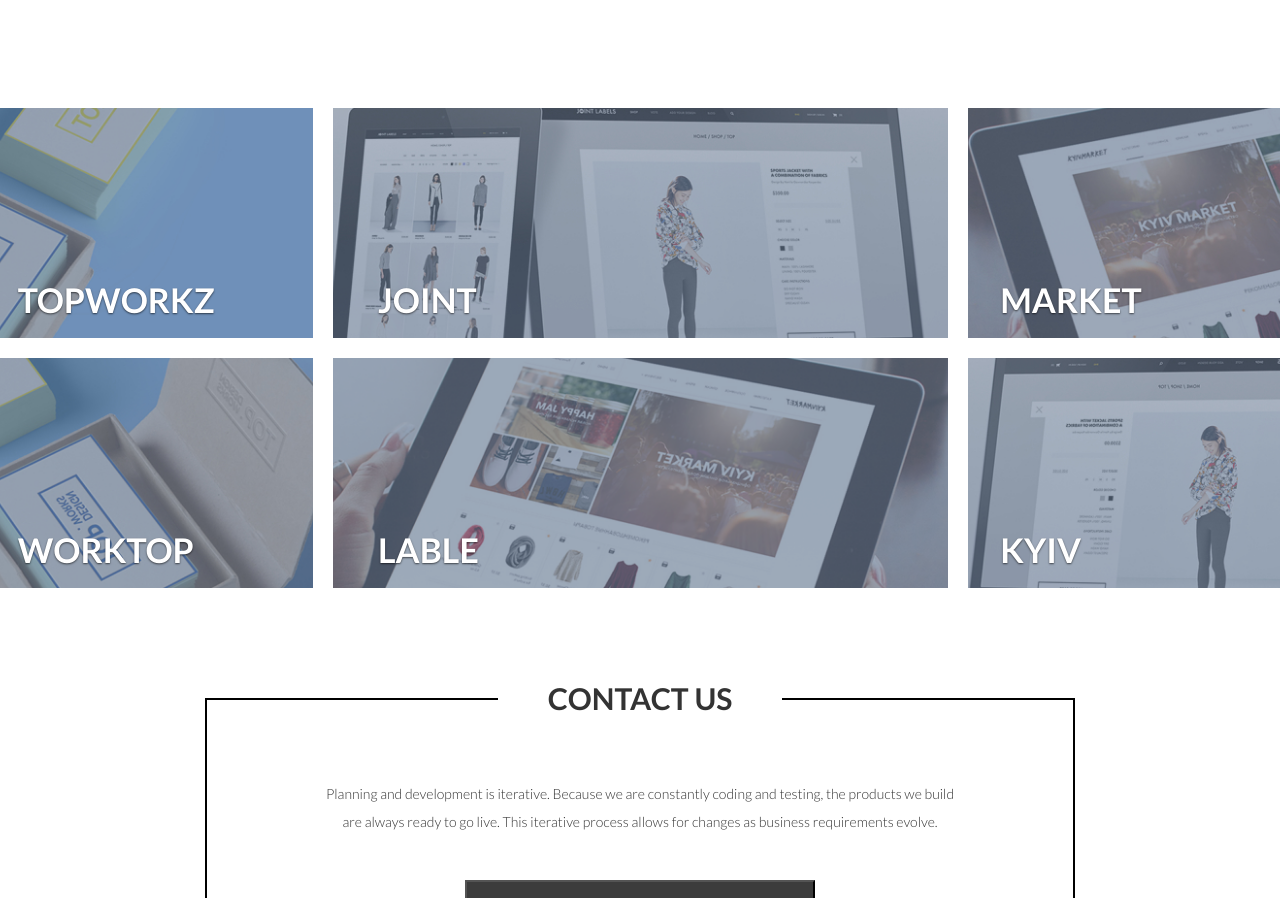
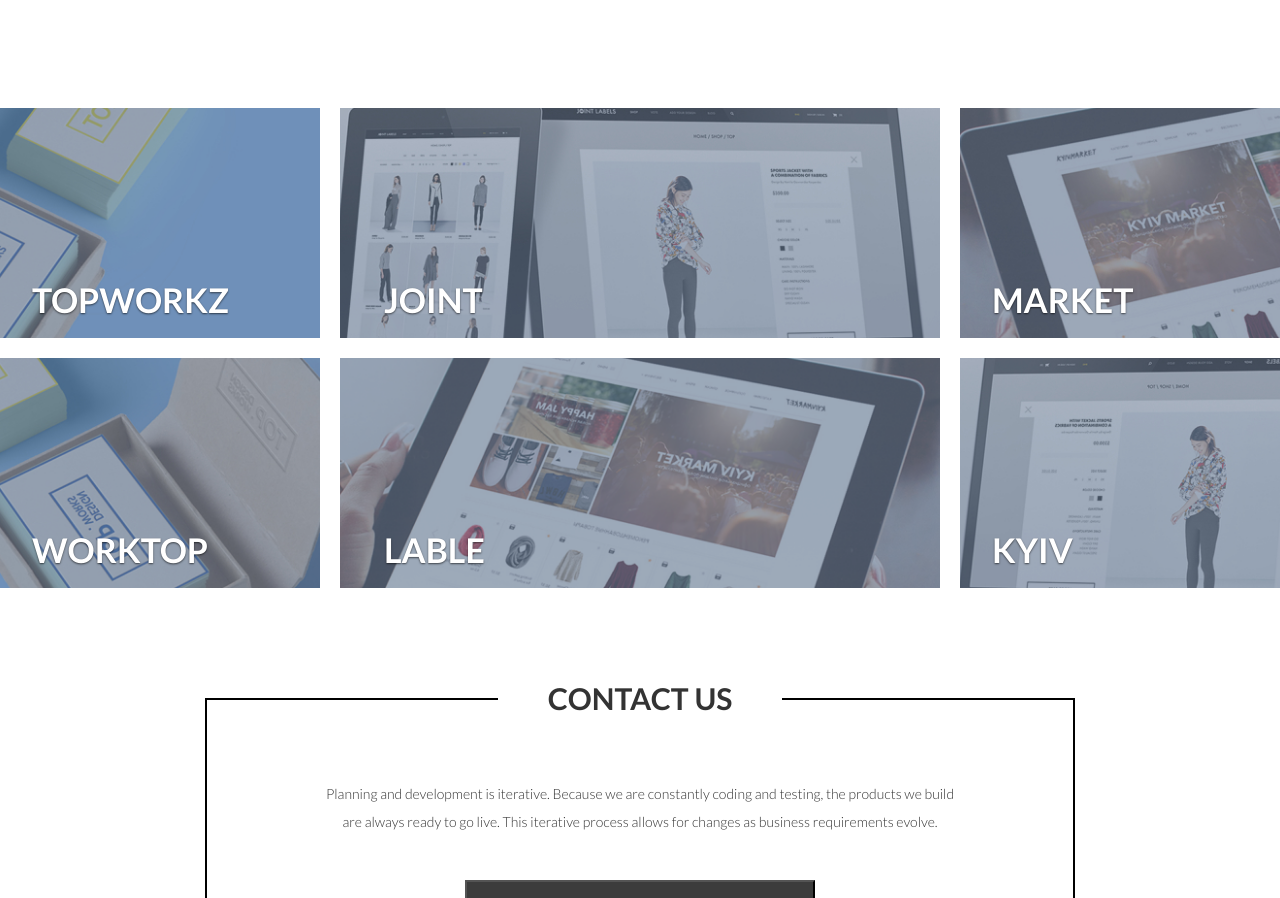
Before and after one commit to MariuszGalek/Simple_Landing_Page, a plain HTML site: page index.html in a window 1280 px wide. Shown: the part 2852-3750 px from the top of the page. Drawn offline with nearby package versions, Linux system fonts and the light colour scheme; a script that the page names is missing.

Commit message:
Add class in gallery section

```diff
--- a/index.html
+++ b/index.html
@@ -80,10 +80,10 @@
     		</div>
     		</div>
     	</div>
-    	<div class="gallery">
+    	<div class="gallery container-fluid">
     		<div class="row">
     			<div class="col-md-3 col-sm-12">
-    				<img src="./images/topworkz.jpg" alt="Top works" class="img-responsive">
+    				<img src="./images/topworkz.jpg" alt="Top works">
 					<div class="carousel-caption">
 						<h3 class="text-uppercase">Topworkz</h3>
 					</div>
@@ -94,8 +94,8 @@
 						<h3 class="text-uppercase">Joint</h3>
 					</div>
   				</div>
-    			<div class="col-md-3 col-sm-12 .no-padding">
-    				<img src="./images/market.jpg" alt="Market" class="img-responsive">
+    			<div class="col-md-3 col-sm-12">
+    				<img src="./images/market.jpg" alt="Market">
 					<div class="carousel-caption">
 						<h3 class="text-uppercase">Market</h3>
 					</div>
@@ -103,7 +103,7 @@
 			</div>
 			<div class="row">
     			<div class="col-md-3 col-sm-12">
-    				<img src="./images/worktop.jpg" alt="Worktop" class="img-responsive">
+    				<img src="./images/worktop.jpg" alt="Worktop">
 					<div class="carousel-caption">
 						<h3 class="text-uppercase">Worktop</h3>
 					</div>
@@ -115,7 +115,7 @@
 					</div>
   				</div>
     			<div class="col-md-3 col-sm-12">
-    				<img src="./images/kyiv.jpg" alt="Loneliness" class="img-responsive">
+    				<img src="./images/kyiv.jpg" alt="Kyiv">
 					<div class="carousel-caption">
 						<h3 class="text-uppercase">Kyiv</h3>
 					</div>
--- a/sass/style.scss
+++ b/sass/style.scss
@@ -149,7 +149,7 @@
 
 /*-- gallery --*/
 
-.gallery {
+    .gallery {
 	height: 500px;
 	[class*="col"] {
 		height: 250px;
@@ -263,6 +263,9 @@
 		[class*="col"], .paddings {
 	 		padding: 0;
 		}
+		img:hover {
+			transform: scale(1);
+	}
 	}
 	.contact .box {
 		.contact-btn {
```
Also changed, not shown: css/style.css, css/style.prefixed.css, 2 other files.
